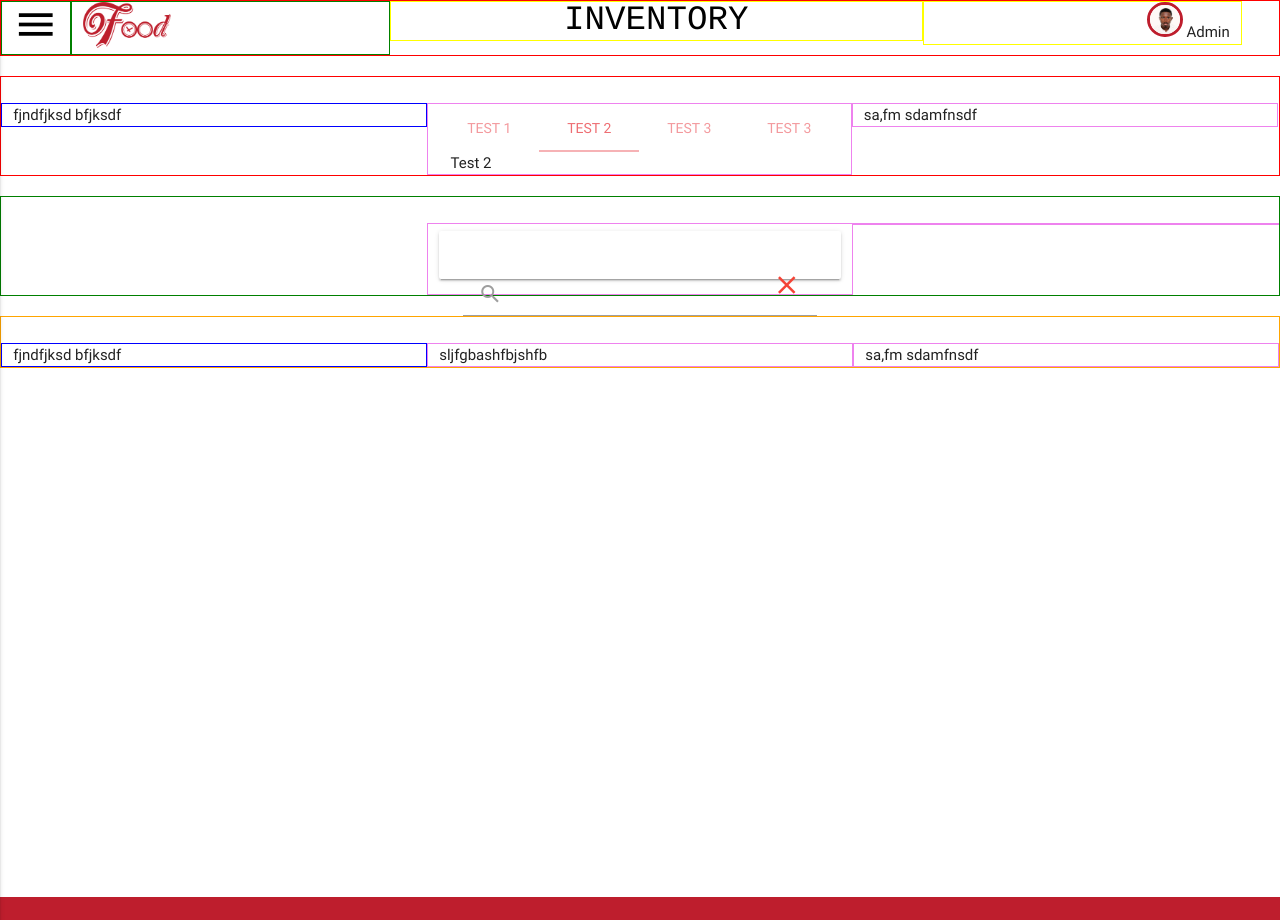
After one commit to Quodjo/Genese, a PHP site: the page made by Application/Vendor Client/Inventory.php in a window 1280 px wide. The commit adds this page. Run offline with PHP 8.4, Linux system fonts and the light colour scheme; some libraries are stand-ins or nearby versions.

Commit message:
Completed vendor client and inventory

```diff
--- /dev/null
+++ b/Application/Vendor Client/Inventory.php
@@ -0,0 +1,205 @@
+<!DOCTYPE HTML>
+<html>
+<head>
+
+	<!--Import Google Icon Font-->
+  <link href="http://fonts.googleapis.com/icon?family=Material+Icons" rel="stylesheet">
+  <!--Import materialize.css-->
+  <link type="text/css" rel="stylesheet" href="../css/materialize.min.css"  media="screen,projection"/>
+
+  <link type="text/css" rel="stylesheet" href="../css/style.css"/>
+  <!--Let browser know website is optimized for mobile-->
+  <meta name="viewport" content="width=device-width, initial-scale=1.0"/>
+
+  <link rel="icon" href="../images/logo.png" type="image/png">
+
+
+
+</head>
+
+
+<!-- <body style="background-image:url(../images/trans.jpg)"> -->
+<body>
+<!--Container-->
+<div id=container>
+<!--First Row-->
+	<div class="row" style="border:1px solid red">
+		<div class="col l0" style="border:1px solid green">
+
+<ul id="slide-out" class="side-nav">
+		      <li><div class="userView">
+		        <div class="background">
+		          <div class="card-panel" style="background: rgba(100, 0, 0, 0.7);height:100%"></div>
+		        </div>
+		        <a href="#!user"><img class="circle" src="../images/admin.jpg"></a>
+		        <a href="#!name"><span class="white-text name">John Doe</span></a>
+		        <a href="#!email"><span class="white-text email">john doe@gmail.com</span></a>
+		      </div></li>
+		      <br><br><br><br><br><br><br><br><br>
+		      <br>
+
+		      <li><a href="Vendor.php"><i class="material-icons" style="font-size: 4rem; padding-left: 35%">toll</i><br><h6 align =center>Orders</h3></a></li><br>
+		      <li><div class="divider"></div></li>
+		      <li><a href="Inventory.php"><i class="material-icons" style="font-size: 4rem;padding-left: 35%">view_module</i> <br><h6 align =center>Inventory</h3></a></li>
+
+		    </ul>
+		    <a href="#" data-activates="slide-out" class="button-collapse"><i class="material-icons" style="font-size: 3rem;color:black">menu</i></a>
+		</div>
+
+		<div class="col l3" style="border:1px solid green">
+			<img style=" margin: 0 auto; width: 30%; height: 30%" class="responsive-img" src="../images/logo.png">
+		</div>
+
+		<div class="col l5" align =center style="border:1px solid yellow;font-family: ‘Courier New’, Courier, monospace; ">
+			<h4 >INVENTORY</h4>
+		</div>
+
+		<div align=right class="col l3" style="border:1px solid yellow">
+			<img class="circle responsive-img" src="../images/admin.jpg" style="width:12%;height: 12%;border: 0.25rem solid #be1e2d"> Admin
+		</div>
+
+	</div>
+
+
+<!--Second row-->
+	<div class="row" style="border:1px solid red;padding-top: 2%">
+
+<div class="col l4" style="border:1px solid blue">
+				fjndfjksd bfjksdf
+			</div>
+			<div class="col" style="border:1px solid violet">
+
+
+      <ul class="tabs" style="width:400px" >
+        <li class="tab col s3"><a href="#test1">Test 1</a></li>
+        <li class="tab col s3"><a class="active" href="#test2">Test 2</a></li>
+
+        <li class="tab col s3"><a href="#test3">Test 3</a></li>
+         <li class="tab col s3"><a href="#test3">Test 3</a></li>
+      </ul>
+
+    <div id="test1" class="col s12">Test 1</div>
+    <div id="test2" class="col s12">Test 2</div>
+    <div id="test3" class="col s12">Test 3</div>
+
+
+
+
+
+
+			</div>
+			<div class="col l4" style="border:1px solid violet">
+				sa,fm sdamfnsdf
+			</div>
+
+
+
+
+
+
+
+
+
+
+	</div>
+
+<!--Third row-->
+		<div class="row" style="border:1px solid green;padding-top: 2%">
+
+		<div class="col l4">
+
+			</div>
+			<!-- Middle Column -->
+			<div class="col l4" style="border:1px solid violet">
+			<div class="card-panel" style="height:10px">
+
+				<form>
+			       	 <div class="input-field">
+			          <input id="search grey" type="search" required>
+			          <label for="search"><i class="material-icons">search</i></label>
+			          <i class="material-icons red-text">close</i>
+			        </div>
+			    </form>
+			</div>
+
+			</div>
+			<div class="col l4" style="border:1px solid violet">
+
+			</div>
+
+
+
+		</div>
+
+<!--Fourth row-->
+		<div class="row" style="border:1px solid orange;padding-top: 2%">
+			<div class="col l4" style="border:1px solid blue">
+				fjndfjksd bfjksdf
+			</div>
+			<div class="col l4" style="border:1px solid violet">
+				sljfgbashfbjshfb
+			</div>
+			<div class="col l4" style="border:1px solid violet">
+				sa,fm sdamfnsdf
+			</div>
+
+
+
+		</div>
+
+
+
+
+
+	</div>
+
+
+
+
+
+ <script type="text/javascript" src="https://code.jquery.com/jquery-2.1.1.min.js"></script>
+  <script type="text/javascript" src="../js/materialize.min.js"></script>
+
+  <script>
+// Initialize collapse button
+$(".button-collapse").sideNav();
+  // Initialize collapsible (uncomment the line below if you use the dropdown variation)
+  // $('.collapsible').collapsible();
+  $('.button-collapse').sideNav({
+      menuWidth: 90, // Default is 300
+      edge: 'left', // Choose the horizontal origin
+     closeOnClick: true, // Closes side-nav on <a> clicks, useful for Angular/Meteor
+      draggable: true // Choose whether you can drag to open on touch screens
+    }
+    );
+
+
+// Initialize collapse button
+$(".button-collapse").sideNav();
+  // Initialize collapsible (uncomment the line below if you use the dropdown variation)
+  // $('.collapsible').collapsible();
+  $('.button-collapse').sideNav({
+      menuWidth: 290, // Default is 300
+      edge: 'left', // Choose the horizontal origin
+     closeOnClick: true, // Closes side-nav on <a> clicks, useful for Angular/Meteor
+      draggable: true // Choose whether you can drag to open on touch screens
+    }
+    );
+
+$(document).ready(function() {
+  $("#order2, #order1").on('click', function() {
+    $(this).removeClass("waves-effect waves-light submit").addClass('disabled');
+  });
+});
+</script>
+
+
+
+
+
+
+
+</body>
+
+
+</html>
```
Also changed, not shown: Application/Vendor Client/Vendor.php (+59 -29 lines), Application/images/background_Head.jpg (added), Application/images/whiteLogo.png (added), 4 other files.
